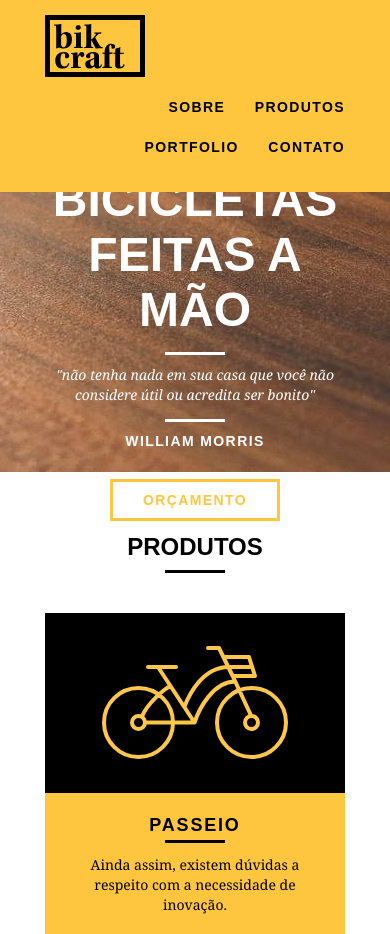
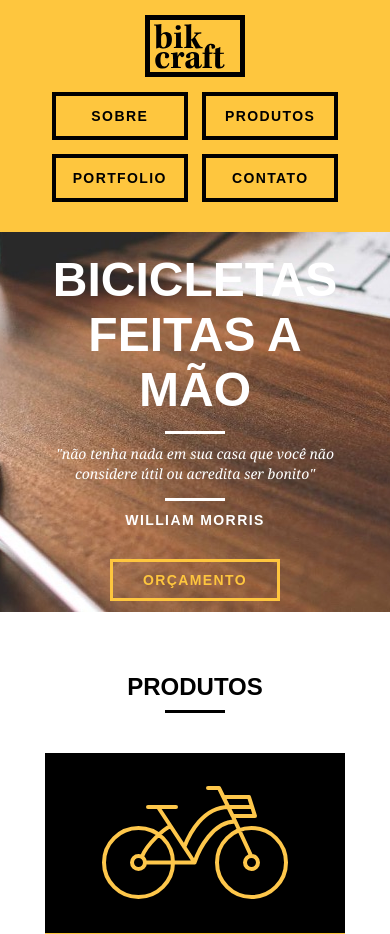
Before and after one commit to ViniVelasco/bikcraft, a PHP site: page /index.html in a window 390 px wide; the page is wider, and only the part inside the window is pictured. Shown: the top 934 px of that part. Run offline with PHP 8.4, Linux system fonts and the light colour scheme.

Commit message:
Responsive on header

```diff
--- a/contato.html
+++ b/contato.html
@@ -8,6 +8,7 @@
     <link rel="stylesheet" href="css/grid.css" />
     <link rel="stylesheet" href="css/style.css" />
     <link rel="stylesheet" href="css/contato.css" />
+    <link rel="stylesheet" href="css/responsivo.css" />
   </head>
   <body>
     <header class="header">
--- /dev/null
+++ b/css/responsivo.css
@@ -0,0 +1,45 @@
+/* Estilo para tablets */
+@media only screen and (min-width: 788px) and (max-width: 979px) {
+
+}
+
+/* Estilo para smartphones */
+@media only screen and (max-width: 787px) {
+
+  /* Header */
+  .header {
+    position: relative;
+    padding-bottom: 0px;
+  }
+
+  .header img {
+    margin: 0 auto 10px auto;
+  }
+
+  .header_menu {
+    text-align: center;
+  }
+
+  .header_menu ul li {
+    margin: 5px;
+  }
+
+  .header_menu ul li a {
+    border: 4px solid #000;
+    width: 136px;
+    display: block;
+    float: left;
+  }
+
+  .header_menu ul li a:hover {
+    border-color: #fff;
+  }
+
+  /* Introdução */
+  .introducao {
+    margin-top: 0px;
+    padding-top: 20px;
+    background: url("../img/bg-mobile.jpg") no-repeat center;
+    background-size: cover;
+  }
+}
--- a/index.html
+++ b/index.html
@@ -7,6 +7,7 @@
     <link rel="stylesheet" href="css/reset.css" />
     <link rel="stylesheet" href="css/grid.css" />
     <link rel="stylesheet" href="css/style.css" />
+    <link rel="stylesheet" href="css/responsivo.css" />
   </head>
   <body>
     <header class="header">
--- a/portfolio.html
+++ b/portfolio.html
@@ -8,6 +8,7 @@
     <link rel="stylesheet" href="css/grid.css" />
     <link rel="stylesheet" href="css/style.css" />
     <link rel="stylesheet" href="css/portfolio.css" />
+    <link rel="stylesheet" href="css/responsivo.css" />
   </head>
   <body>
     <header class="header">
--- a/produtos.html
+++ b/produtos.html
@@ -8,6 +8,7 @@
     <link rel="stylesheet" href="css/grid.css" />
     <link rel="stylesheet" href="css/style.css" />
     <link rel="stylesheet" href="css/produtos.css" />
+    <link rel="stylesheet" href="css/responsivo.css" />
   </head>
   <body>
     <header class="header">
--- a/sobre.html
+++ b/sobre.html
@@ -8,6 +8,7 @@
     <link rel="stylesheet" href="css/grid.css" />
     <link rel="stylesheet" href="css/style.css" />
     <link rel="stylesheet" href="css/sobre.css" />
+    <link rel="stylesheet" href="css/responsivo.css" />
   </head>
   <body>
     <header class="header">
```
Also changed, not shown: css/grid.css (+6 -7 lines).
